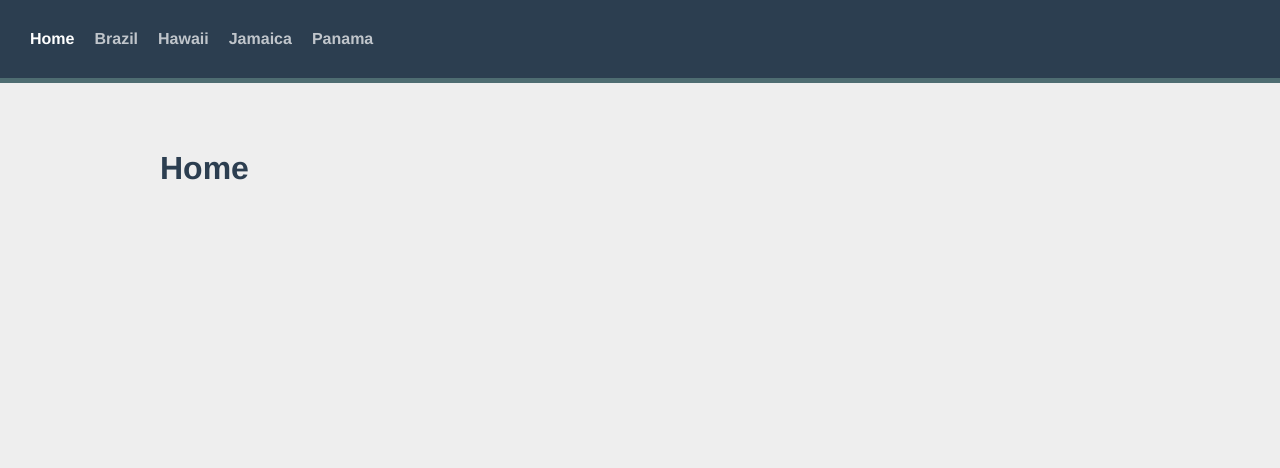
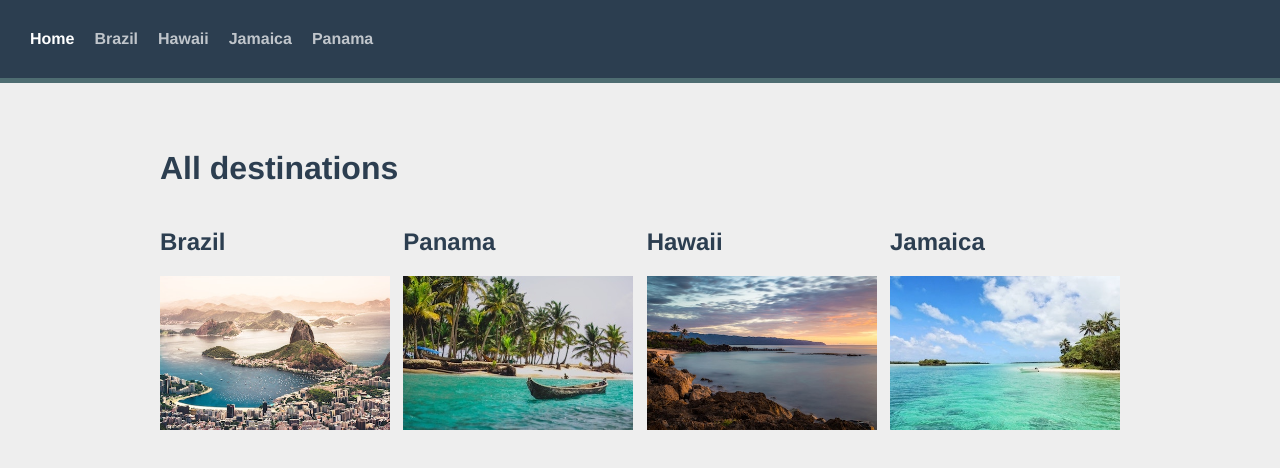
Before and after one commit to Aaltomuoto/vue-router, a Vue app: page / in a window 1280 px wide. Shown: the top 468 px of the page. Built offline with nearby package versions, Linux system fonts and the light colour scheme.

Commit message:
Add home page routes and fixed lazy-loading

```diff
--- a/src/router/index.js
+++ b/src/router/index.js
@@ -8,34 +8,28 @@
     component: HomeView,
   },
   {
-    path: "/about",
-    name: "about",
-    component: () =>
-      import(/* webpackChunkName: "about" */ "../views/AboutView.vue"),
-  },
-  {
     path: "/brazil",
     name: "brazil",
     component: () =>
-      import(/* webpackChunkName: "about" */ "../views/BrazilView.vue"),
+      import( "@/views/BrazilView.vue"),
   },
   {
     path: "/hawaii",
     name: "hawaii",
     component: () =>
-      import(/* webpackChunkName: "about" */ "../views/HawaiiView.vue"),
+      import( "@/views/HawaiiView.vue"),
   },
   {
     path: "/jamaica",
     name: "jamaica",
     component: () =>
-      import(/* webpackChunkName: "about" */ "../views/JamaicaView.vue"),
+      import( "@/views/JamaicaView.vue"),
   },
   {
     path: "/panama",
     name: "panama",
     component: () =>
-      import(/* webpackChunkName: "about" */ "../views/PanamaView.vue"),
+      import( "@/views/PanamaView.vue"),
   },
 ];
 
--- a/src/views/HomeView.vue
+++ b/src/views/HomeView.vue
@@ -1,5 +1,25 @@
 <template>
   <div class="home">
-    <h1>Home</h1>
+    <h1>All destinations</h1>
+
+    <div class="destinations">
+      <router-link
+      v-for="destination in destinations"
+      :key="destination.id"
+      :to="destination.slug">
+        <h2>{{ destination.name }}</h2>
+        <img :src="`/images/${destination.image}`" :alt="destination.name">
+      </router-link>
+    </div>
   </div>
 </template>
+<script>
+import sourceData from "@/data.json";
+export default {
+  data() {
+    return {
+      destinations: sourceData.destinations,
+    };
+  },
+};
+</script>
```
Also changed, not shown: .eslintrc.js (deleted).
